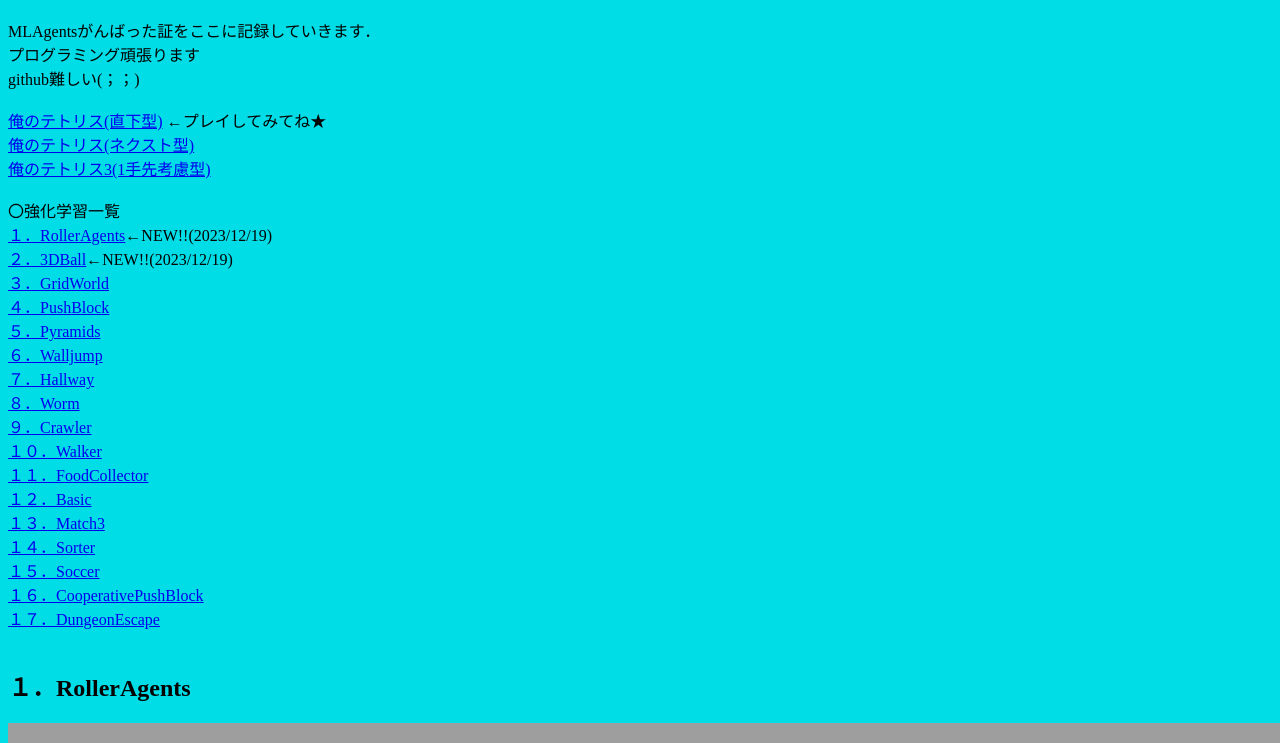
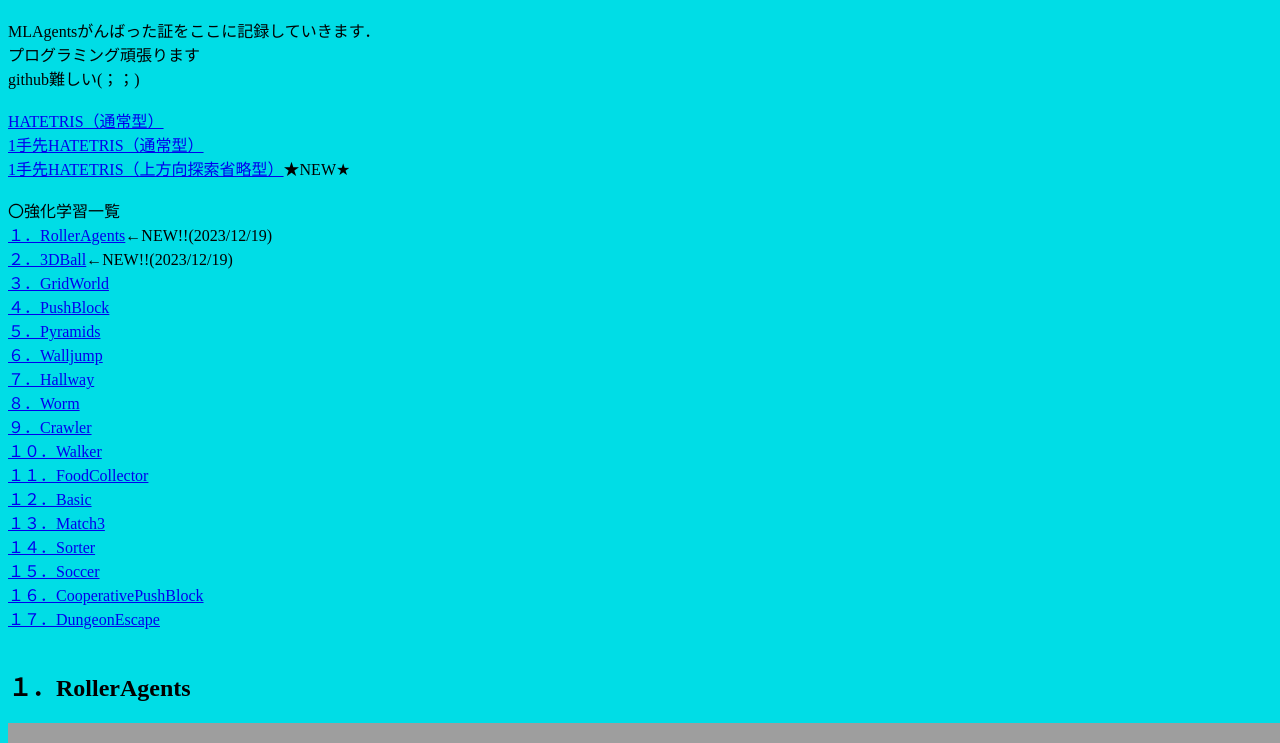
Before and after one commit to sooolooon/sooolooon.github.io, a plain HTML site: page index.html in a window 1280 px wide. Shown: the part 57-800 px from the top of the page. Drawn offline with Linux system fonts and the light colour scheme; grey boxes are pictures that could not be loaded.

Commit message:
Update index.html

```diff
--- a/index.html
+++ b/index.html
@@ -18,11 +18,10 @@ github難しい(；；)
 <br>
 <br>
 
-<a href="https://unityroom.com/games/hatetris_freedown">俺のテトリス(直下型)</a>	←プレイしてみてね★
+<a href="https://unityroom.com/games/hatetris_freedown">HATETRIS（通常型）</a><br>
+<a href="https://unityroom.com/games/hatetris_1">1手先HATETRIS（通常型）</a>
 <br>
-<a href="https://unityroom.com/games/hatetris_next">俺のテトリス(ネクスト型)</a>
-<br>
-<a href="https://unityroom.com/games/hatetris_1">俺のテトリス3(1手先考慮型)</a>
+<a href="https://unityroom.com/games/uetansakusyouryakusuruyo">1手先HATETRIS（上方向探索省略型）</a>★NEW★
 
 <br>
 <br>
```
